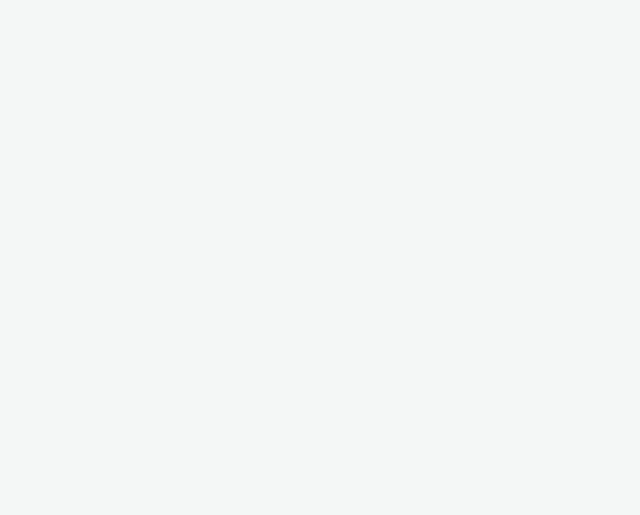
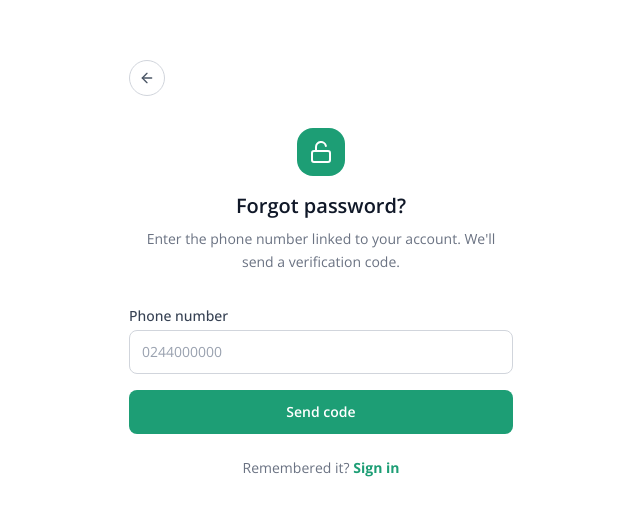
Before and after one commit to Selltown/selltown-frontend, a React (Vite) app: page /forgotpassword in a window 1280 px wide. Before the commit this address had no page. Shown: the part 131-646 px from the top of the page, without its empty margins (319-959 px from the left). Built offline with nearby package versions, Linux system fonts and the light colour scheme; a web font is replaced by a local one.

Commit message:
forgot password implementation

```diff
--- a/src/App.jsx
+++ b/src/App.jsx
@@ -4,6 +4,7 @@ import { Toaster } from "react-hot-toast";
 import AuthFlow from "./Features/Auth/pages/authFlow";
 import OtpVerificationPage from "./Features/Auth/pages/otpVerificationPage";
 import LoginPage from "./Features/Auth/pages/loginPage";
+import ForgotPasswordPage from "./Features/Auth/pages/forgotPasswordPage";
 
 function App() {
 
@@ -16,6 +17,7 @@ function App() {
           <Route path="register" element={<AuthFlow />} />
           <Route path="verify-otp" element={<OtpVerificationPage />} />
           <Route path="login" element={<LoginPage />} />
+          <Route path="forgotpassword" element={<ForgotPasswordPage />} />
         </Routes>
       </AuthProvider>
     </BrowserRouter>
--- /dev/null
+++ b/src/Features/Auth/pages/forgotPasswordPage.jsx
@@ -0,0 +1,112 @@
+import { useForm } from "react-hook-form"
+import { zodResolver } from "@hookform/resolvers/zod"
+import { ArrowLeft, LockOpen } from "lucide-react"
+import { useNavigate, Link } from "react-router"
+import { forgotPasswordSchema } from "../schemas/authSchemas"
+import { requestPasswordReset } from "../services/authService"
+import toast from "react-hot-toast"
+import { getFriendlyErrorMessage } from "../../../utils/getFriendlyErrorMessage"
+
+export default function ForgotPasswordPage() {
+  const navigate = useNavigate()
+
+  const {
+    register,
+    handleSubmit,
+    formState: { errors, isSubmitting },
+  } = useForm({
+    resolver: zodResolver(forgotPasswordSchema),
+    defaultValues: { phone_number: "" },
+  })
+
+  async function onSubmit(data) {
+    const phoneNumber = {
+      phone_number: "+233" + data.phone_number.slice(1),
+    }
+
+    try {
+
+      const response = await requestPasswordReset(phoneNumber);
+      toast.success("Verification code has been sent")
+      navigate("/verify-otp", {
+        state: {
+          phone_number: data.phone_number,
+          purpose: "reset-password",
+          ussdCode: response.ussd_code
+        },
+      })
+
+    } catch (error) {
+      console.log(error.response?.data?.detail)
+      console.log(error.message)
+      toast.error(getFriendlyErrorMessage(error));
+
+    }
+  }
+
+  return (
+    <div className="min-h-screen bg-white flex items-center justify-center px-8 py-12">
+      <div className="w-full max-w-sm">
+
+        {/* Back */}
+        <div className="mb-8">
+          <Link
+            to="/login"
+            className="inline-flex items-center justify-center w-9 h-9 rounded-full border border-gray-300 hover:border-gray-400 transition"
+            aria-label="Back to login"
+          >
+            <ArrowLeft size={16} className="text-gray-600" />
+          </Link>
+        </div>
+
+        {/* Icon + heading */}
+        <div className="text-center mb-8">
+          <div className="inline-flex items-center justify-center w-12 h-12 rounded-2xl bg-[#1D9E75] mb-4">
+            <LockOpen className="text-white w-6 h-6" />
+          </div>
+          <h1 className="text-xl font-semibold text-gray-900">Forgot password?</h1>
+          <p className="text-sm text-gray-500 mt-2 leading-relaxed">
+            Enter the phone number linked to your account. We'll send a verification code.
+          </p>
+        </div>
+
+        <form onSubmit={handleSubmit(onSubmit)} noValidate className="space-y-4">
+
+          <div>
+            <label className="block text-sm font-medium text-gray-700 mb-1">
+              Phone number
+            </label>
+            <input
+              {...register("phone_number")}
+              type="tel"
+              placeholder="0244000000"
+              maxLength={10}
+              className="w-full h-11 px-3 rounded-lg border border-gray-300 text-sm text-gray-900 placeholder-gray-400 outline-none transition
+                focus:ring-2 focus:ring-[#1D9E75]/20 focus:border-[#1D9E75]"
+            />
+            {errors.phone_number && (
+              <p className="text-xs text-red-500 mt-1">{errors.phone_number.message}</p>
+            )}
+          </div>
+
+          <button
+            type="submit"
+            disabled={isSubmitting}
+            className="w-full h-11 rounded-lg bg-[#1D9E75] hover:bg-[#189065] text-white text-sm font-semibold transition disabled:opacity-60"
+          >
+            {isSubmitting ? "Sending code…" : "Send code"}
+          </button>
+
+        </form>
+
+        <p className="text-center text-sm text-gray-500 mt-6">
+          Remembered it?{" "}
+          <Link to="/login" className="text-[#1D9E75] font-bold hover:underline">
+            Sign in
+          </Link>
+        </p>
+
+      </div>
+    </div>
+  )
+}
--- a/src/Features/Auth/schemas/authSchemas.js
+++ b/src/Features/Auth/schemas/authSchemas.js
@@ -69,16 +69,16 @@ export const loginSchema = z.object({
       .min(1, "Password is required")
 })
 
-// export const forgotPasswordSchema = z.object({
-//     phone_number: z.
-//     string()
-//     .trim()
-//     .min(1, "Phone number is required")
-//     .regex(
-//         /^(?:024|054|053|055|059|023|020|050|026|056|027|057)\d{7}$/,
-//         "Enter a valid Ghanaian number"
-//     )
-// })
+export const forgotPasswordSchema = z.object({
+    phone_number: z.
+    string()
+    .trim()
+    .min(1, "Phone number is required")
+    .regex(
+        /^(?:024|054|053|055|059|023|020|050|026|056|027|057)\d{7}$/,
+        "Enter a valid Ghanaian number"
+    )
+})
 
 
 // export const otpSchema = z.object({
--- a/src/Features/Auth/services/authService.js
+++ b/src/Features/Auth/services/authService.js
@@ -21,10 +21,10 @@ export const resendOTP = async (phone) => {
         return data;
 }
 
-// export const requestPasswordReset = async (phone) => {
-//     const data = await api.post('/users/password-reset/request/', phone);
-//     return data;
-// }
+export const requestPasswordReset = async (phone) => {
+    const data = await api.post('/users/password-reset/request/', phone);
+    return data;
+}
 
 export const verifyPasswordReset = async (userData) => {
     const data = await api.post('/users/password-reset/verify/', userData);
```
